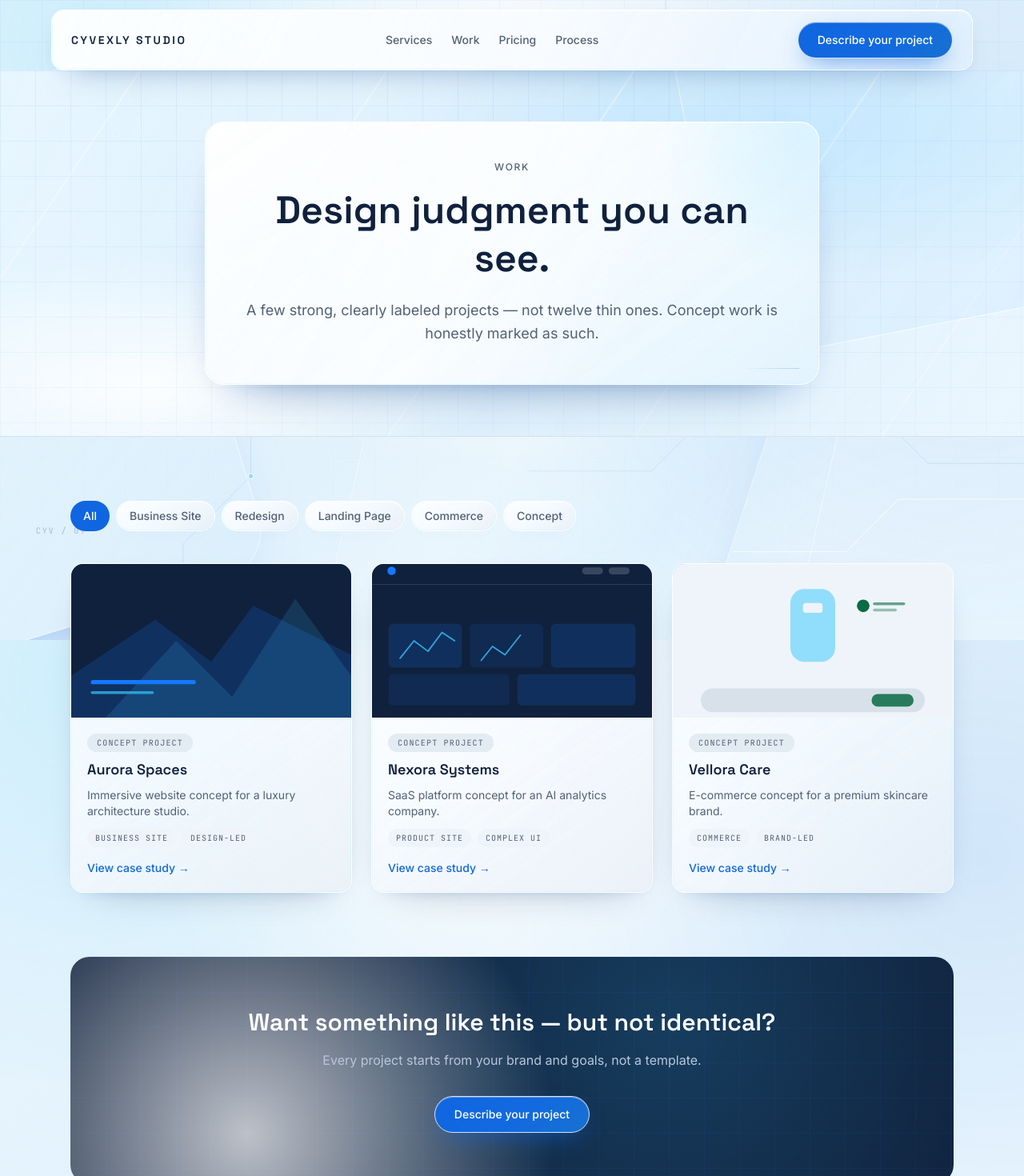
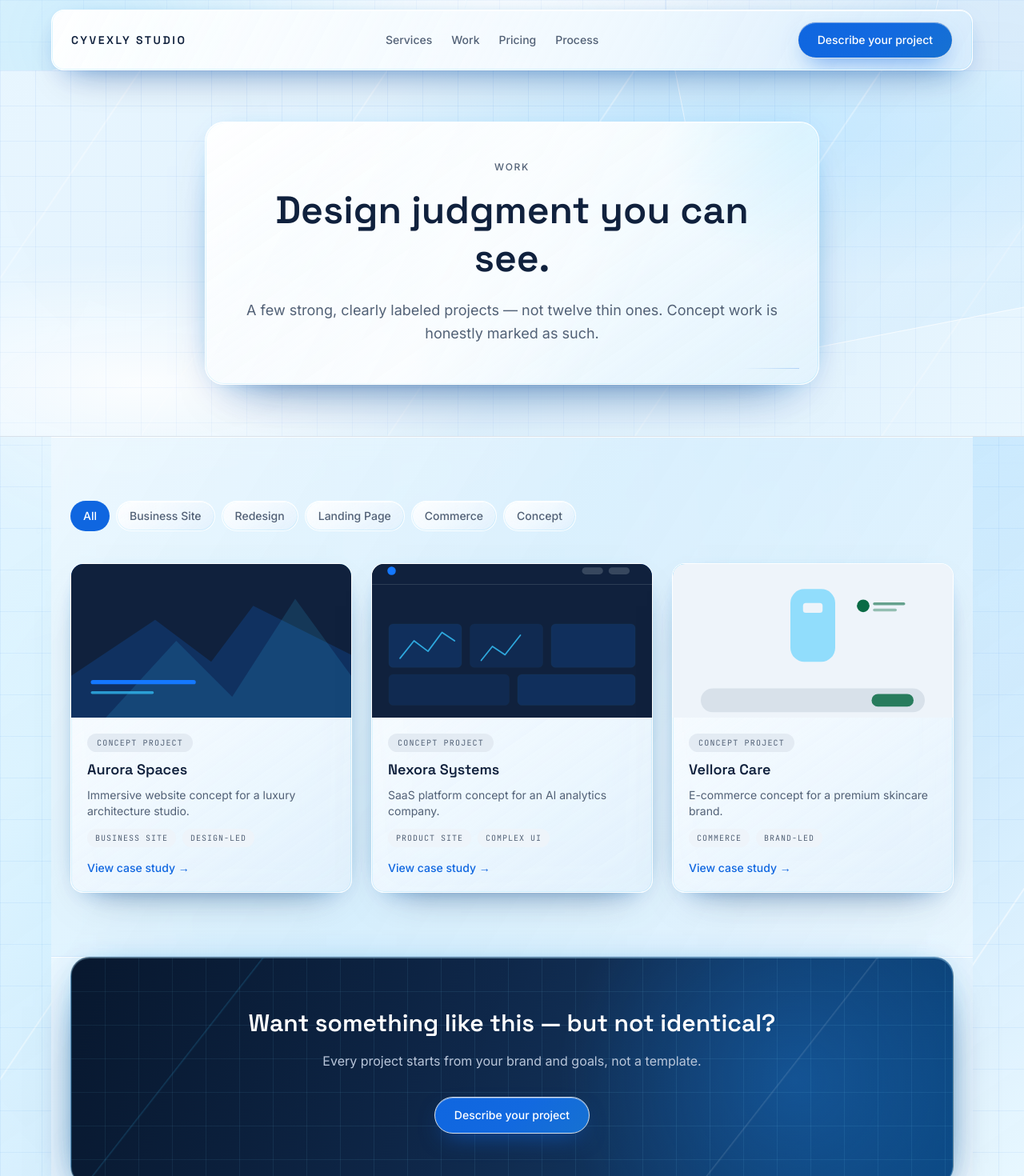
Before and after one commit to craftonmeagen-arch/cyvexly-studio, a Next.js app: page /work in a window 1280 px wide. Shown: the top 1470 px of the page at 80% size. Built offline with nearby package versions, Linux system fonts and the light colour scheme.

Commit message:
feat: carry blue glass across every route

```diff
--- a/src/app/contact/page.tsx
+++ b/src/app/contact/page.tsx
@@ -37,7 +37,7 @@ export default function ContactPage() {
 
         <section className="mx-auto max-w-5xl px-6 py-20">
           <div className="grid gap-10 lg:grid-cols-[1fr_1.3fr]">
-            <div>
+            <div className="glass-content-field rounded-3xl p-6 sm:p-8">
               <h2 className="font-display text-xl font-semibold text-midnight-slate sm:text-2xl">
                 Reach us directly
               </h2>
--- a/src/app/faq/page.tsx
+++ b/src/app/faq/page.tsx
@@ -74,7 +74,7 @@ export default function FaqPage() {
         ))}
 
         <section className="mx-auto max-w-6xl px-6 py-20">
-          <div className="signal-grid-bg relative overflow-hidden rounded-3xl bg-midnight-slate px-8 py-16 text-center sm:px-16">
+          <div className="cyber-focal-panel rounded-3xl px-8 py-16 text-center sm:px-16">
             <h2 className="font-display text-2xl font-semibold text-white sm:text-3xl">
               Still have a question?
             </h2>
--- a/src/app/globals.css
+++ b/src/app/globals.css
@@ -71,6 +71,33 @@ body {
 .site-root > footer {
   position: relative;
   z-index: 1;
+}
+
+.site-root > main {
+  background:
+    radial-gradient(ellipse at 14% 7%, rgba(255, 255, 255, 0.84), transparent 25rem),
+    radial-gradient(ellipse at 82% 18%, rgba(101, 190, 252, 0.28), transparent 34rem),
+    radial-gradient(ellipse at 28% 66%, rgba(54, 199, 255, 0.14), transparent 38rem),
+    linear-gradient(rgba(15, 102, 224, 0.062) 1px, transparent 1px),
+    linear-gradient(90deg, rgba(15, 102, 224, 0.062) 1px, transparent 1px),
+    repeating-linear-gradient(124deg, transparent 0 15rem, rgba(255, 255, 255, 0.48) 15.04rem 15.11rem, transparent 15.18rem 29rem),
+    linear-gradient(145deg, rgba(218, 240, 254, 0.94), rgba(231, 246, 255, 0.96) 38%, rgba(209, 235, 253, 0.92) 72%, rgba(234, 248, 255, 0.96));
+  background-size: auto, auto, auto, 52px 52px, 52px 52px, auto, auto;
+}
+
+.site-root > main > section {
+  position: relative;
+  isolation: isolate;
+}
+
+.site-root > main > section:not(.page-intro-stage):not(.home-hero-stage):not(.pricing-hero-stage):not(.glass-section):not(.glass-continuation):not(.service-combinations-stage):not(.pricing-package-stage) {
+  background:
+    linear-gradient(122deg, rgba(248, 252, 255, 0.52), rgba(218, 239, 253, 0.62) 48%, rgba(245, 251, 255, 0.48)),
+    rgba(223, 241, 253, 0.54);
+  box-shadow:
+    inset 0 1px 0 rgba(255, 255, 255, 0.82),
+    inset 0 -1px 0 rgba(15, 102, 224, 0.07);
+  backdrop-filter: blur(12px) saturate(126%);
 }
 
 .site-atmosphere {
@@ -237,9 +264,10 @@ body {
   border: 1px solid rgba(255, 255, 255, 0.94);
   box-shadow:
     inset 0 1px 0 rgba(255, 255, 255, 1),
-    inset 0 0 0 1px rgba(54, 199, 255, 0.08),
-    0 34px 76px -54px rgba(16, 33, 61, 0.5),
-    0 20px 50px -38px rgba(15, 102, 224, 0.58);
+    inset 0 0 0 1px rgba(54, 199, 255, 0.15),
+    0 34px 76px -50px rgba(16, 33, 61, 0.58),
+    0 22px 54px -34px rgba(15, 102, 224, 0.7),
+    0 0 34px -24px rgba(54, 199, 255, 0.68);
   backdrop-filter: blur(30px) saturate(138%);
 }
 
@@ -271,22 +299,24 @@ body {
 
 .glass-section {
   background:
-    linear-gradient(120deg, rgba(255, 255, 255, 0.34), rgba(222, 239, 251, 0.5) 52%, rgba(255, 255, 255, 0.28)),
-    rgba(227, 239, 248, 0.76);
+    radial-gradient(circle at 82% 18%, rgba(85, 185, 250, 0.15), transparent 28rem),
+    linear-gradient(120deg, rgba(255, 255, 255, 0.48), rgba(211, 235, 251, 0.68) 52%, rgba(247, 252, 255, 0.4)),
+    rgba(216, 238, 252, 0.78);
   box-shadow:
-    inset 0 1px 0 rgba(255, 255, 255, 0.68),
-    inset 0 -1px 0 rgba(15, 102, 224, 0.045);
-  backdrop-filter: blur(8px) saturate(116%);
+    inset 0 1px 0 rgba(255, 255, 255, 0.88),
+    inset 0 -1px 0 rgba(15, 102, 224, 0.08);
+  backdrop-filter: blur(13px) saturate(128%);
 }
 
 .glass-continuation {
   background:
-    linear-gradient(122deg, rgba(255, 255, 255, 0.34), rgba(222, 240, 252, 0.46) 48%, rgba(250, 253, 255, 0.38)),
-    rgba(235, 246, 253, 0.66);
+    radial-gradient(circle at 16% 78%, rgba(255, 255, 255, 0.72), transparent 25rem),
+    linear-gradient(122deg, rgba(255, 255, 255, 0.42), rgba(212, 237, 253, 0.58) 48%, rgba(247, 252, 255, 0.4)),
+    rgba(225, 242, 253, 0.72);
   box-shadow:
-    inset 0 1px 0 rgba(255, 255, 255, 0.64),
-    inset 0 -1px 0 rgba(15, 102, 224, 0.04);
-  backdrop-filter: blur(11px) saturate(122%);
+    inset 0 1px 0 rgba(255, 255, 255, 0.82),
+    inset 0 -1px 0 rgba(15, 102, 224, 0.07);
+  backdrop-filter: blur(14px) saturate(128%);
 }
 
 @media (max-width: 639px) {
@@ -338,28 +368,81 @@ body {
 
 .glass-panel {
   background:
-    linear-gradient(145deg, rgba(255, 255, 255, 0.76), rgba(248, 251, 255, 0.48) 48%, rgba(216, 225, 234, 0.34)),
-    color-mix(in srgb, var(--color-frosted-glass) 70%, transparent);
-  border: 1px solid rgba(255, 255, 255, 0.82);
+    linear-gradient(145deg, rgba(255, 255, 255, 0.84), rgba(241, 249, 255, 0.6) 48%, rgba(202, 230, 250, 0.42)),
+    color-mix(in srgb, var(--color-frosted-glass) 74%, transparent);
+  border: 1px solid rgba(255, 255, 255, 0.92);
   box-shadow:
-    inset 0 1px 0 rgba(255, 255, 255, 0.9),
-    inset 0 0 0 1px color-mix(in srgb, var(--color-ion-cyan) 8%, transparent),
-    0 18px 48px -34px rgba(16, 33, 61, 0.48),
-    0 7px 22px -18px rgba(15, 102, 224, 0.35);
-  backdrop-filter: blur(24px) saturate(142%);
+    inset 0 1px 0 rgba(255, 255, 255, 1),
+    inset 0 0 0 1px color-mix(in srgb, var(--color-ion-cyan) 14%, transparent),
+    0 22px 52px -32px rgba(16, 33, 61, 0.56),
+    0 12px 30px -20px rgba(15, 102, 224, 0.48),
+    0 0 28px -23px rgba(54, 199, 255, 0.66);
+  backdrop-filter: blur(27px) saturate(148%);
 }
 
 .glass-shell {
   background:
-    linear-gradient(118deg, rgba(255, 255, 255, 0.82), rgba(248, 251, 255, 0.58) 54%, rgba(210, 232, 251, 0.52)),
-    color-mix(in srgb, var(--color-frosted-glass) 72%, transparent);
-  border: 1px solid rgba(255, 255, 255, 0.88);
+    linear-gradient(118deg, rgba(255, 255, 255, 0.9), rgba(241, 249, 255, 0.68) 54%, rgba(197, 228, 251, 0.56)),
+    color-mix(in srgb, var(--color-frosted-glass) 76%, transparent);
+  border: 1px solid rgba(255, 255, 255, 0.96);
   box-shadow:
     inset 0 1px 0 rgba(255, 255, 255, 0.98),
-    inset 0 0 0 1px color-mix(in srgb, var(--color-ion-cyan) 10%, transparent),
-    0 18px 48px -28px rgba(16, 33, 61, 0.38),
-    0 10px 34px -24px rgba(15, 102, 224, 0.52);
-  backdrop-filter: blur(28px) saturate(150%);
+    inset 0 0 0 1px color-mix(in srgb, var(--color-ion-cyan) 17%, transparent),
+    0 22px 52px -26px rgba(16, 33, 61, 0.44),
+    0 13px 38px -21px rgba(15, 102, 224, 0.64),
+    0 0 30px -22px rgba(54, 199, 255, 0.64);
+  backdrop-filter: blur(30px) saturate(154%);
+}
+
+.glass-content-field {
+  background:
+    linear-gradient(145deg, rgba(255, 255, 255, 0.82), rgba(240, 249, 255, 0.62) 58%, rgba(205, 232, 251, 0.44)),
+    rgba(235, 247, 254, 0.66);
+  border: 1px solid rgba(255, 255, 255, 0.92);
+  box-shadow:
+    inset 0 1px 0 rgba(255, 255, 255, 0.98),
+    inset 0 0 0 1px rgba(54, 199, 255, 0.12),
+    0 28px 66px -44px rgba(16, 33, 61, 0.58),
+    0 18px 44px -34px rgba(15, 102, 224, 0.56);
+  backdrop-filter: blur(26px) saturate(142%);
+}
+
+.cyber-focal-panel {
+  position: relative;
+  isolation: isolate;
+  overflow: hidden;
+  background:
+    radial-gradient(circle at 82% 54%, rgba(36, 145, 255, 0.28), transparent 32%),
+    linear-gradient(112deg, #08182f 0%, #102b50 56%, #073a73 100%);
+  border: 1px solid rgba(181, 230, 255, 0.48);
+  box-shadow:
+    inset 0 1px 0 rgba(255, 255, 255, 0.28),
+    inset 0 0 0 1px rgba(54, 199, 255, 0.14),
+    0 28px 64px -34px rgba(3, 24, 52, 0.9),
+    0 18px 50px -28px rgba(15, 102, 224, 0.82),
+    0 0 40px -22px rgba(54, 199, 255, 0.76);
+}
+
+.cyber-focal-panel::before,
+.cyber-focal-panel::after {
+  position: absolute;
+  inset: 0;
+  content: "";
+  pointer-events: none;
+}
+
+.cyber-focal-panel::before {
+  z-index: -1;
+  background-image:
+    linear-gradient(rgba(125, 223, 255, 0.085) 1px, transparent 1px),
+    linear-gradient(90deg, rgba(125, 223, 255, 0.085) 1px, transparent 1px),
+    linear-gradient(128deg, transparent 18%, rgba(54, 199, 255, 0.2) 18.1%, transparent 18.3% 76%, rgba(255, 255, 255, 0.12) 76.1%, transparent 76.3%);
+  background-size: 42px 42px, 42px 42px, auto;
+}
+
+.cyber-focal-panel::after {
+  z-index: -1;
+  background: linear-gradient(112deg, rgba(8, 24, 47, 0.24), transparent 44%, rgba(54, 199, 255, 0.08));
 }
 
 .glass-panel-interactive {
@@ -832,6 +915,14 @@ body {
     right: 1rem;
     left: 18%;
   }
+
+  .site-root > main {
+    background-size: auto, auto, auto, 42px 42px, 42px 42px, auto, auto;
+  }
+
+  .site-root > main > section:not(.page-intro-stage):not(.home-hero-stage):not(.pricing-hero-stage):not(.glass-section):not(.glass-continuation):not(.service-combinations-stage):not(.pricing-package-stage) {
+    backdrop-filter: blur(9px) saturate(120%);
+  }
 }
 
 .partnership-panel::before {
--- a/src/app/pricing/page.tsx
+++ b/src/app/pricing/page.tsx
@@ -369,7 +369,7 @@ export default function PricingPage() {
 
         {/* CTA */}
         <section className="mx-auto max-w-6xl px-6 pb-20">
-          <div className="signal-grid-bg relative overflow-hidden rounded-3xl bg-midnight-slate px-8 py-16 text-center sm:px-16">
+          <div className="cyber-focal-panel rounded-3xl px-8 py-16 text-center sm:px-16">
             <h2 className="font-display text-2xl font-semibold text-white sm:text-3xl">
               Ready to make your business unmistakable?
             </h2>
--- a/src/app/process/page.tsx
+++ b/src/app/process/page.tsx
@@ -163,7 +163,7 @@ export default function ProcessPage() {
         </section>
 
         <section className="mx-auto max-w-6xl px-6 py-20">
-          <div className="signal-grid-bg relative overflow-hidden rounded-3xl bg-midnight-slate px-8 py-16 text-center sm:px-16">
+          <div className="cyber-focal-panel rounded-3xl px-8 py-16 text-center sm:px-16">
             <h2 className="font-display text-2xl font-semibold text-white sm:text-3xl">
               Ready to start the brief?
             </h2>
--- a/src/app/services/page.tsx
+++ b/src/app/services/page.tsx
@@ -238,7 +238,7 @@ export default function ServicesPage() {
         {/* CTA */}
         <section className="glass-continuation border-y border-smoke-glass/70">
           <div className="mx-auto max-w-6xl px-6 py-20">
-          <div className="signal-grid-bg relative overflow-hidden rounded-3xl bg-midnight-slate px-8 py-16 text-center sm:px-16">
+            <div className="cyber-focal-panel rounded-3xl px-8 py-16 text-center sm:px-16">
               <h2 className="font-display text-2xl font-semibold text-white sm:text-3xl">
                 Ready to make your business unmistakable?
               </h2>
--- a/src/app/work/[slug]/page.tsx
+++ b/src/app/work/[slug]/page.tsx
@@ -70,7 +70,7 @@ export default async function CaseStudyPage({
           </div>
         </section>
 
-        <section className="mx-auto max-w-4xl px-6 py-16">
+        <section className="glass-content-field mx-auto my-10 max-w-4xl rounded-3xl px-6 py-16 sm:px-10">
           <h2 className="font-display text-xl font-semibold text-midnight-slate sm:text-2xl">
             The challenge
           </h2>
@@ -201,7 +201,7 @@ export default async function CaseStudyPage({
         </section>
 
         <section className="mx-auto max-w-6xl px-6 pb-20">
-          <div className="signal-grid-bg relative overflow-hidden rounded-3xl bg-midnight-slate px-8 py-16 text-center sm:px-16">
+          <div className="cyber-focal-panel rounded-3xl px-8 py-16 text-center sm:px-16">
             <h2 className="font-display text-2xl font-semibold text-white sm:text-3xl">
               Want something like this for your business?
             </h2>
--- a/src/app/work/page.tsx
+++ b/src/app/work/page.tsx
@@ -36,7 +36,7 @@ export default function WorkPage() {
         </section>
 
         <section className="mx-auto max-w-6xl px-6 pb-20">
-          <div className="signal-grid-bg relative overflow-hidden rounded-3xl bg-midnight-slate px-8 py-16 text-center sm:px-16">
+          <div className="cyber-focal-panel rounded-3xl px-8 py-16 text-center sm:px-16">
             <h2 className="font-display text-2xl font-semibold text-white sm:text-3xl">
               Want something like this — but not identical?
             </h2>
```
Lines whose indentation alone changed are shown as unchanged.
